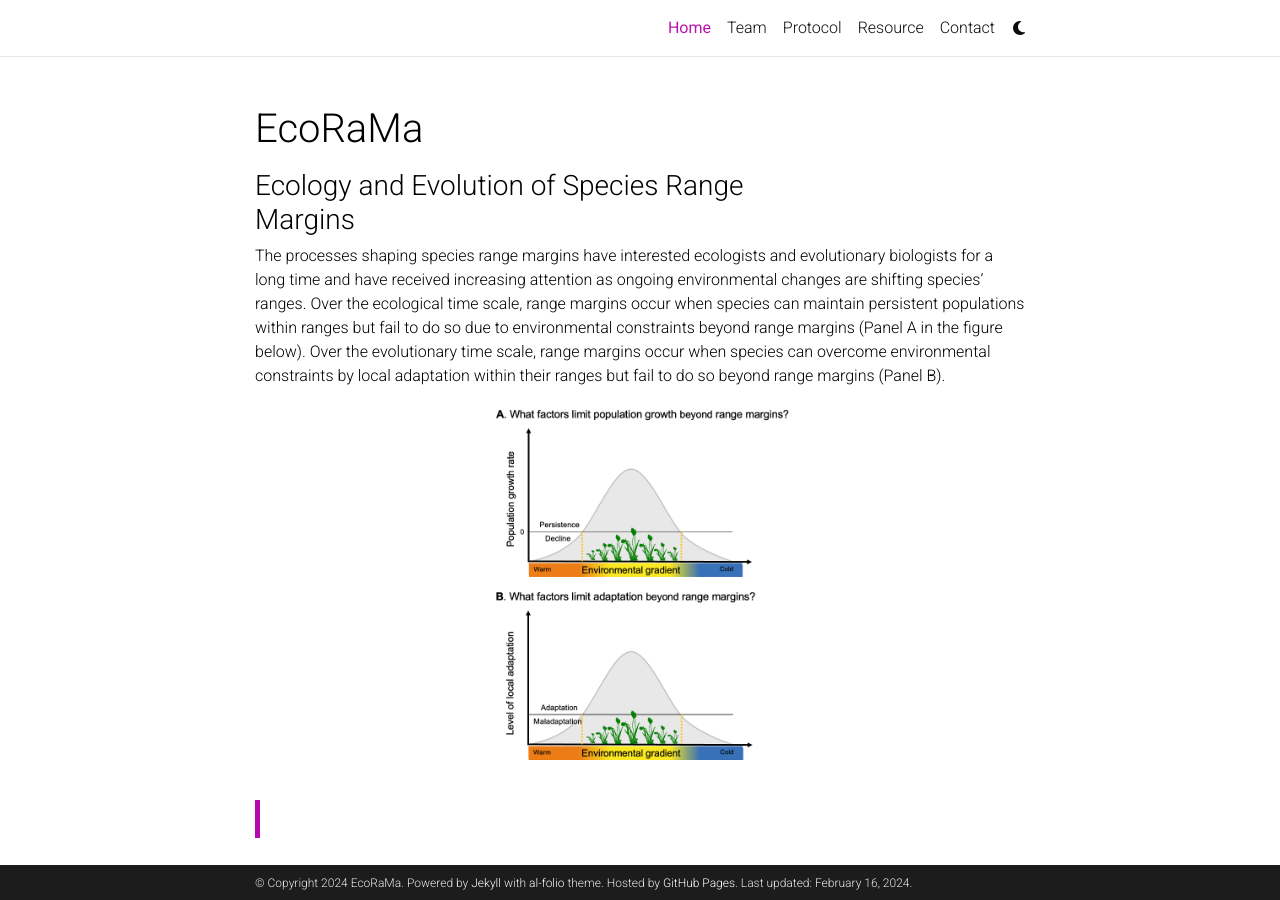
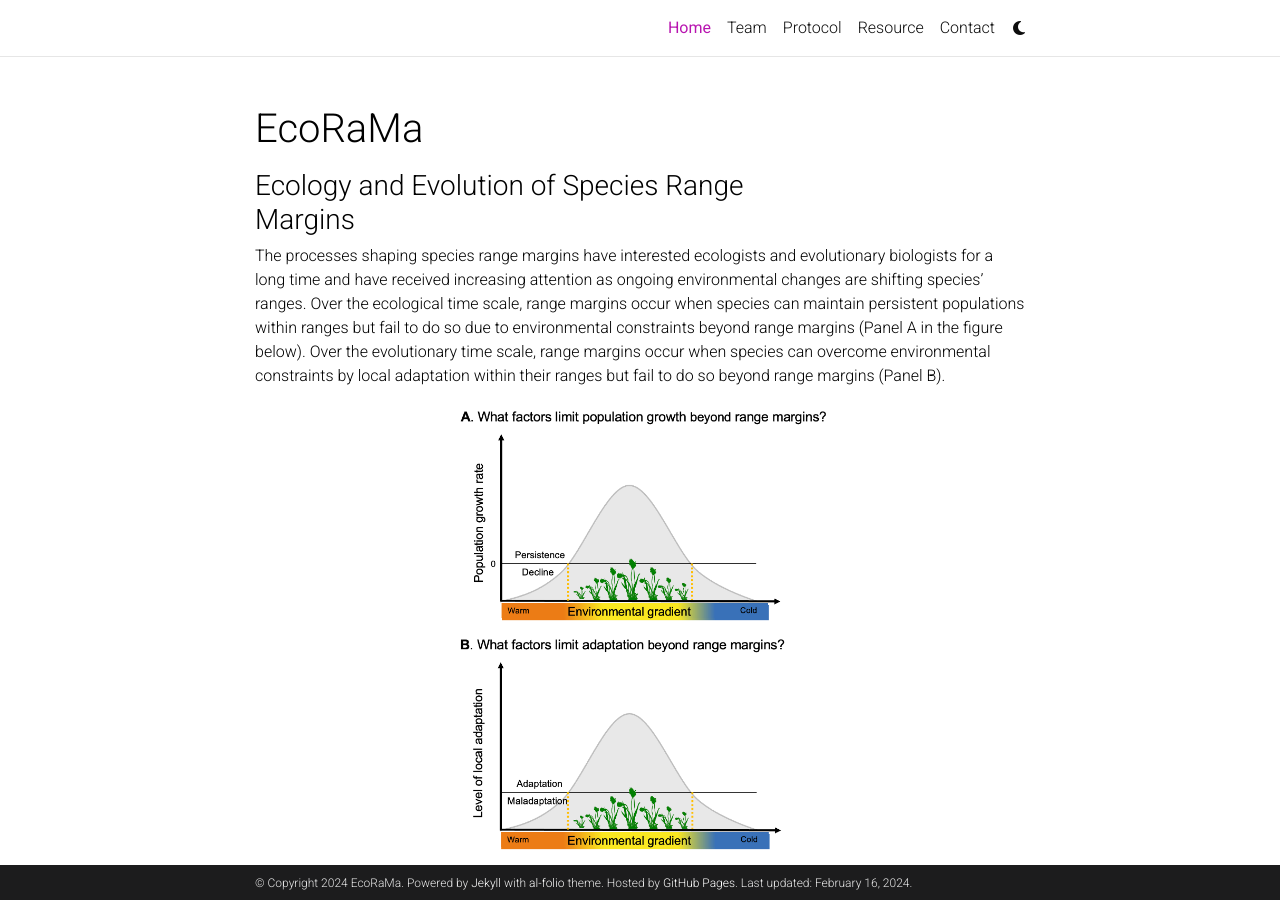
Before and after one commit to EcoRaMa/EcoRaMa.github.io, a Jekyll site: the page built from _pages/about.md, in a window 1280 px wide and 900 px high. Built offline with Jekyll 4.4.1, drawn with Linux system fonts in a browser that asks for light colours; comment, search, counter and statistics services are not loaded; a style sheet for code colours, icons or effects is not loaded.

Commit message:
Update about.md

```diff
--- a/_pages/about.md
+++ b/_pages/about.md
@@ -22,7 +22,7 @@
 ### Ecology and Evolution of Species Range Margins
 The processes shaping species range margins have interested ecologists and evolutionary biologists for a long time and have received increasing attention as ongoing environmental changes are shifting species' ranges. Over the ecological time scale, range margins occur when species can maintain persistent populations within ranges but fail to do so due to environmental constraints beyond range margins (Panel A in the figure below). Over the evolutionary time scale, range margins occur when species can overcome environmental constraints by local adaptation within their ranges but fail to do so beyond range margins (Panel B).
 
-  <center><img src="assets/img/Range.margin_ecology_evolution.png" alt="Range margin" height="40%" width="40%"></center> >
+  <center><img src="assets/img/Range.margin_ecology_evolution.png" alt="Range margin" height="50%" width="50%"></center>
 
 Two main population-genetic hypotheses have been advanced to explain the failure of local adaptation. First, local adaptation in marginal populations may be hindered by ongoing gene flow from the core of the species distribution, such that maladaptive immigrant alleles ‘swamp’ any responses to local selection (the ‘swamping’ hypothesis). Alternatively, marginal populations may be typically small and relatively inbred, with low genetic diversity due to repeated bottlenecks, with the consequent greater expression of deleterious recessive mutations and thus poor demographic performance; in this case, migration from other populations should ‘rescue’ marginal populations from the ill-effects of genetic drift and inbreeding (the ‘rescue’ hypothesis).
 
@@ -31,14 +31,14 @@
 ## Study system
 In this project, we use a wind-pollinated dioecious (and thus fully outcrossing) annual plant, *Mercurialis annua*, as a model system. *M. annua* has a range across Europe and the Middle East (the shaded area), resulting from northern- and westward range expansion out of an eastern Mediterranean refugium after the Pleistocene glaciation ended. It has recently proved ideal for experimental evolution under semi-natural conditions. We have sampled seeds from 21 populations at seven localities: range edge (orange, n = 3 localities), core (green, n = 3 localities), and refugium (blue, n = 3 localities).
 
- <center><img src="assets/img/study.system.png" alt="Range margin" height="80%" width="80%"></center> >
+ <center><img src="assets/img/study.system.png" alt="Range margin" height="80%" width="80%"></center>
 
 <hr style="height:2px;border-width:0;color:gray;background-color:gray">
 
 ## Experimental design
 In spring 2024, we will establish populations at 11 localities across and beyond its range. At each locality, the experimental populations are subject to different 'admixture' (i.e. migration) treatments, ranging from zero (no admixture) to local (local admixture) to distant (core-edge admixture and refugium-edge admixture). The figure below shows a typical design at an edge site. Across study regions, these populations are exposed to range-wide variation in abiotic and biotic conditions.
 
- <center><img src="assets/img/design.png" alt="Experimental design" height="40%" width="40%"></center>
+ <center><img src="assets/img/design.png" alt="Experimental design" height="50%" width="50%"></center>
 
 <hr style="height:2px;border-width:0;color:gray;background-color:gray">
 
```
